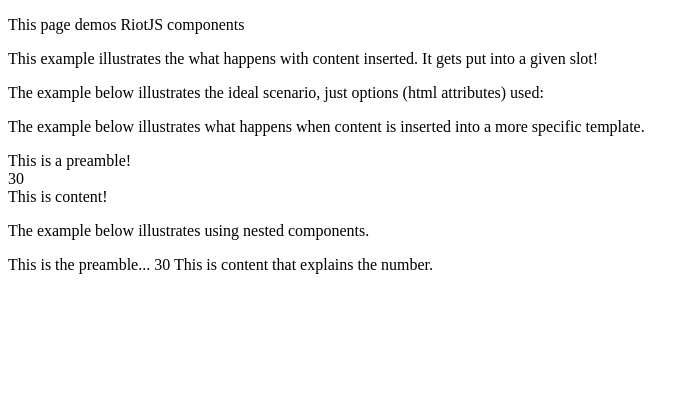
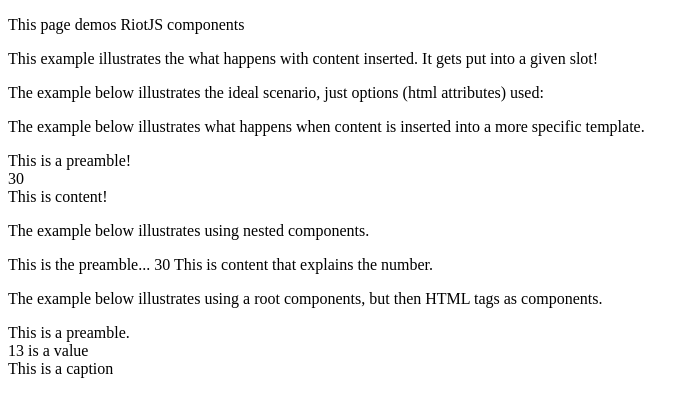
Before and after one commit to YoungElPaso/bigger-numbers, a website: page demo.html in a window 1280 px wide. Shown: the whole page, without its empty margins (0-695 px from the left). Drawn offline with Linux system fonts and the light colour scheme; a script that the page names is missing.

Commit message:
another demo, with data-is examples and slightly modified bundle

```diff
--- a/bundle.js
+++ b/bundle.js
@@ -17,9 +17,6 @@ riot.tag2('biggernumberspreamble', '<span if="{opts.preamble}"> {opts.preamble}
 console.info(riot ? "RiotJS is loaded!" : null);
 
 // Import the compiled Bigger Numbers tags.
-// Mount RiotJS elements. In this case just one, bigger-numbers.
-// TODO: make this conditional on some contexts.
-// I.e. don't do it on every page. But hey, this is just a demo!
-riot.mount("biggernumbers");
+riot.mount("*");
 
 }());
--- a/demo.html
+++ b/demo.html
@@ -64,6 +64,25 @@
             </yield>
         </biggernumbers>
 
+        <p>The example below illustrates using a root components, but then HTML tags as components.</p>
+        <biggernumbers preamble="" value="" caption="" styling="center even-bigger">
+            <yield to="preamble">
+                <div class="bn-pre" data-is="biggernumberspreamble">
+                    This is a preamble.
+                </div>
+            </yield>
+            <yield to="value">
+                <div class="bn-value" data-is="biggernumbersvalue">
+                    13 is a value
+                </div>
+            </yield>
+            <yield to="caption">
+                <div class="bn-caption" data-is="biggernumberscaption">
+                    This is a caption
+                </div>
+            </yield>
+        </biggernumbers>
+
 
 
         <!-- RiotJS CDN -->
```
